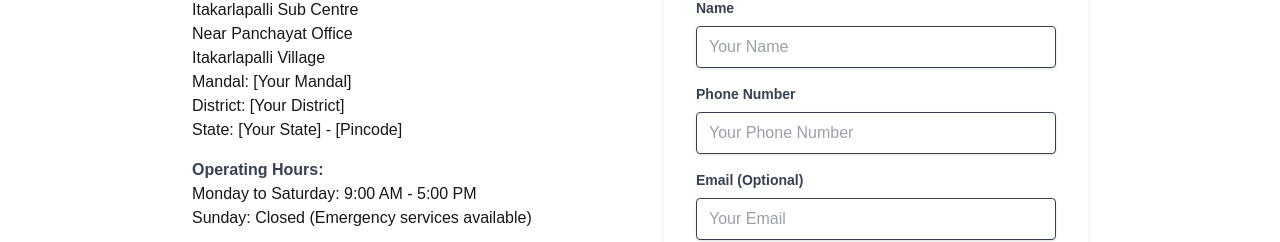
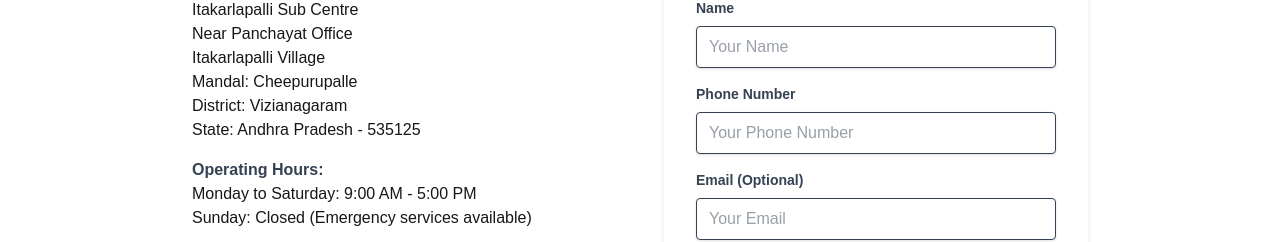
Before and after one commit to sutheerdha/mywebsite, a Next.js app: page /contact in a window 1280 px wide. Shown: the part 294-536 px from the top of the page. Built offline with nearby package versions, Linux system fonts and the light colour scheme.

Commit message:
Update page.js

```diff
--- a/app/contact/page.js
+++ b/app/contact/page.js
@@ -12,9 +12,9 @@ export default function Contact() {
               <p>Itakarlapalli Sub Centre</p>
               <p>Near Panchayat Office</p>
               <p>Itakarlapalli Village</p>
-              <p>Mandal: [Your Mandal]</p>
-              <p>District: [Your District]</p>
-              <p>State: [Your State] - [Pincode]</p>
+              <p>Mandal: Cheepurupalle</p>
+              <p>District: Vizianagaram</p>
+              <p>State: Andhra Pradesh - 535125</p>
             </div>
 
             <div>
```
